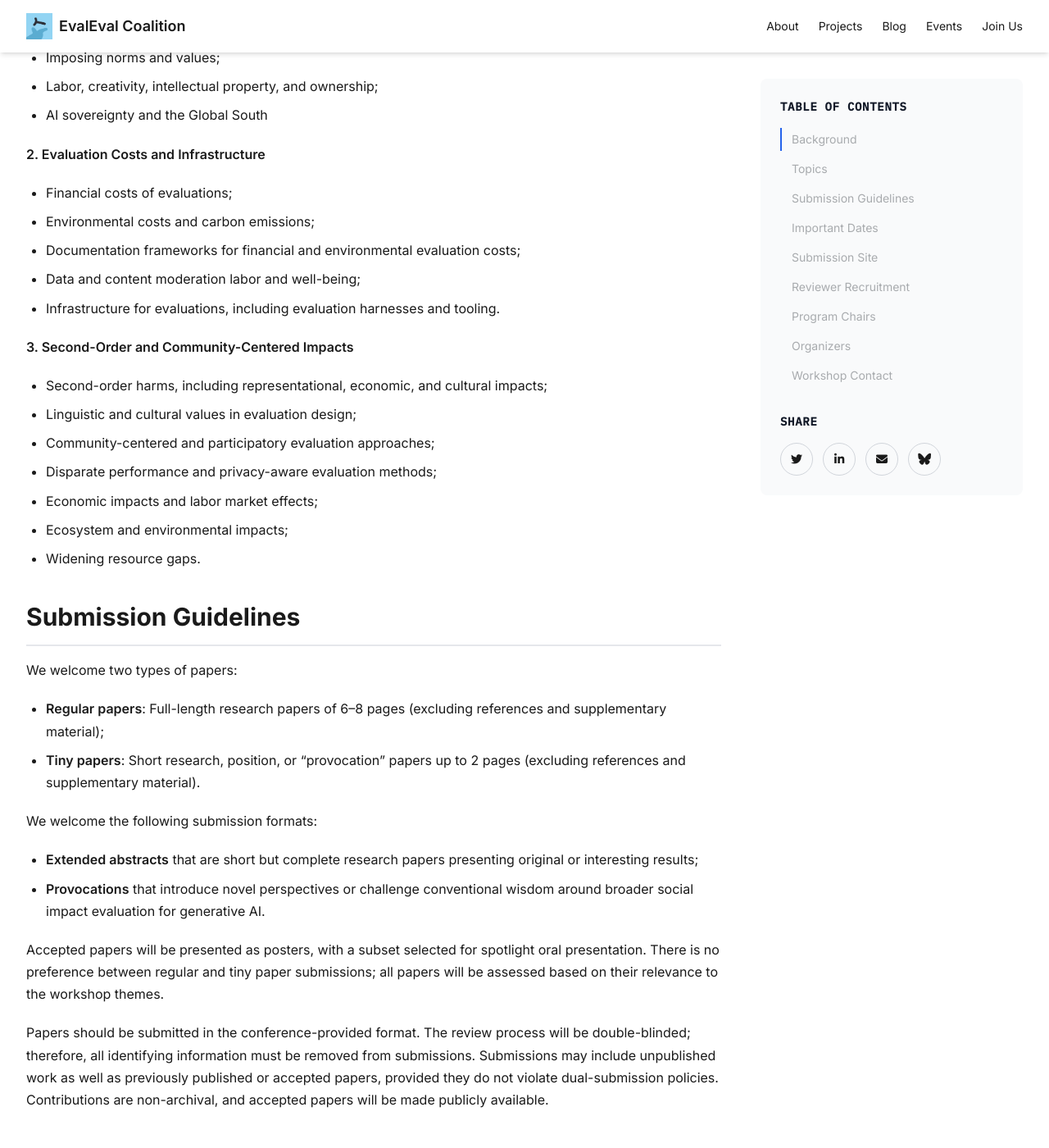
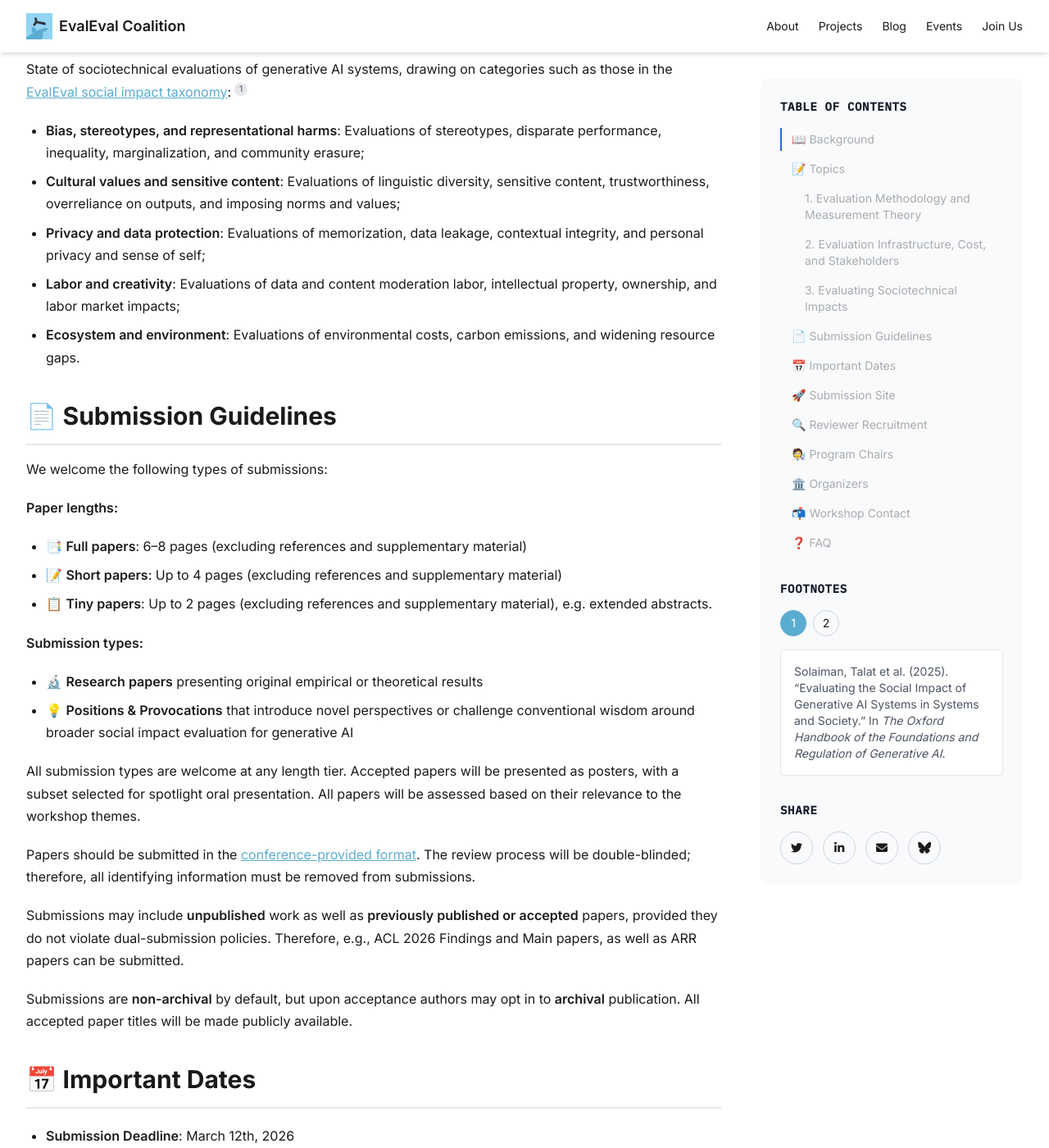
Before and after one commit to evaleval/evaleval.github.io, a Jekyll site: the page built from _events/2026-acl-workshop.md, in a window 1280 px wide and 1400 px high, scrolled down 1511 px. Shown: the whole window at 82% size. Built offline with Jekyll 4.4.1, drawn with Linux system fonts in a browser that asks for light colours; nearby versions of some CDN libraries; some of the changed text lies outside the part shown.

Commit message:
update ACL workshop CFP

```diff
--- a/_events/2026-acl-workshop.md
+++ b/_events/2026-acl-workshop.md
@@ -2,7 +2,7 @@
 layout: event
 title: 2026 ACL Workshop on Evaluating AI in Practice
 subtitle: Methodological Rigor, Sociotechnical Perspectives, and Community Collaborations
-team: Ichhya Pant, Jennifer Mickel, Jan Batzner
+team: Mubashara Akhtar, Jan Batzner, Leshem Choshen, Avijit Ghosh, Usman Gohar, Jennifer Mickel, Ichhya Pant, Zeerak Talat
 status: active
 order: 1
 category: Organization
@@ -13,72 +13,62 @@ description:  |
   This workshop focuses on AI evaluation in practice, centering the tensions and collaborations between model developers and evaluation researchers and aims to surface practical insights from across the evaluation ecosystem.
 ---
 
-## Background
-As Generative AI systems are increasingly integrated into real-world products and decision-making pipelines, evaluation has become a central yet challenging component of responsible AI development. While evaluation research has advanced rapidly, gaps persist between research and practice: model developers often prioritize scalability and integration into development workflows, while evaluation researchers emphasize rigor, validity, and sociotechnical considerations. Recent work by [Reuel et al.][1] from the EvalEval coalition mapping first- and third-party social impact evaluations shows a clear division of labor, where developers underreport or deprioritize key impacts such as environmental costs, data provenance, and labor practices, while third-party evaluators provide broader but necessarily incomplete coverage, leaving critical gaps in accountability and comparability.
+## 📖 Background
+As Generative AI systems are increasingly integrated into real-world products and decision-making pipelines, evaluation has become a central yet challenging component of responsible AI development.[^1] While evaluation research has advanced rapidly, gaps persist between research and practice: model developers often prioritize scalability and integration into development workflows, while evaluation researchers emphasize rigor, validity, and sociotechnical considerations. [The EvalEval coalition's multi author effort](https://arxiv.org/abs/2511.05613) mapping first- and third-party social impact evaluations shows a clear division of labor, where developers underreport or deprioritize key impacts such as environmental costs, data provenance, and labor practices, while third-party evaluators provide broader but necessarily incomplete coverage, leaving critical gaps in accountability and comparability.[^2]
 
 This workshop focuses on AI evaluation in practice, centering the tensions and collaborations between model developers and evaluation researchers. Through a call for papers on contemporary challenges spanning methodological rigor, sociotechnical perspectives, scalability, community-informed evaluation, and real-world use alongside invited panels, the workshop aims to surface practical insights from across the evaluation ecosystem. The workshop will also host a shared task to foster collaborative development of a robust Evaluation Cards framework, encouraging shared infrastructure and actionable evaluation practices.
 
-## Topics
+## 📝 Topics
 
 Themes for submission include, but are not limited to:
 
-**1. Evaluation Foundations and Validity**
+### 1. Evaluation Methodology and Measurement Theory
 
-- Conceptualization and operationalization issues in evaluations of generative AI;
-- Construct and context validity of existing evaluations;
-- Reliability, robustness, consistency, and generalization of evaluation methods;
-- Ethical and consequential validity of evaluations;
-- State of sociotechnical evaluations including but not limited to the following categories from [Solaiman et al. 2025][2];
-- Bias, stereotypes, and representational harms;
-- Cultural values and sensitive content;
-- Disparate performance across populations and contexts;
-- Trustworthiness, autonomy, and overreliance on model outputs;
-- Trust in media and information ecosystems;
-- Privacy, data protection, and personal sense of self;
-- Inequality, marginalization, community erasure, and violence;
-- Long-term amplification and embedding of marginalization;
-- Concentration of authority, militarization, surveillance, and weaponization;
-- Imposing norms and values;
-- Labor, creativity, intellectual property, and ownership;
-- AI sovereignty and the Global South
+* **Conceptualization**: Operationalization and construct definition issues in evaluations of generative AI;
+* **Validity**: Construct, convergent, and discriminant validity of existing evaluations;
+* **Reliability**: Robustness, consistency, and generalizability of evaluation methods;
+* **Metrics**: Design, selection, and limitations of evaluation metrics, benchmarks, and scoring methods;
+* **Reproducibility**: Cross-model and cross-context reproducibility, standardization, and aggregation of evaluation results.
+
+### 2. Evaluation Infrastructure, Cost, and Stakeholders
+
+* **Infrastructure**: Evaluation harnesses, tooling, platforms, and scalability of evaluation setups;
+* **Financial costs**: Monetary costs of evaluations and documentation frameworks for tracking them;
+* **Documentation**: Transparency and reporting standards for evaluation processes and their limitations;
+* **Stakeholders**: Who evaluates, the relationship between evaluators and system developers, and the role of independent and third-party audits.
+
+### 3. Evaluating Sociotechnical Impacts
+
+State of sociotechnical evaluations of generative AI systems, drawing on categories such as those in the [EvalEval social impact taxonomy](https://zeerak.org/papers/Evaluating_the_Social_Impact_of_Generative_AI_Systems_in_Systems_and_Society__preprint_.pdf):<sup><a href="#fn:1">1</a></sup>
+
+* **Bias, stereotypes, and representational harms**: Evaluations of stereotypes, disparate performance, inequality, marginalization, and community erasure;
+* **Cultural values and sensitive content**: Evaluations of linguistic diversity, sensitive content, trustworthiness, overreliance on outputs, and imposing norms and values;
+* **Privacy and data protection**: Evaluations of memorization, data leakage, contextual integrity, and personal privacy and sense of self;
+* **Labor and creativity**: Evaluations of data and content moderation labor, intellectual property, ownership, and labor market impacts;
+* **Ecosystem and environment**: Evaluations of environmental costs, carbon emissions, and widening resource gaps.
 
 
-**2. Evaluation Costs and Infrastructure**
+## 📄 Submission Guidelines
+We welcome the following types of submissions:
 
-- Financial costs of evaluations;
-- Environmental costs and carbon emissions;
-- Documentation frameworks for financial and environmental evaluation costs;
-- Data and content moderation labor and well-being;
-- Infrastructure for evaluations, including evaluation harnesses and tooling.
+**Paper lengths:**
+- 📑 **Full papers**: 6–8 pages (excluding references and supplementary material)
+- 📝 **Short papers**: Up to 4 pages (excluding references and supplementary material)
+- 📋 **Tiny papers**: Up to 2 pages (excluding references and supplementary material), e.g. extended abstracts.
 
-**3. Second-Order and Community-Centered Impacts**
+**Submission types:**
+- 🔬 **Research papers** presenting original empirical or theoretical results
+- 💡 **Positions & Provocations** that introduce novel perspectives or challenge conventional wisdom around broader social impact evaluation for generative AI
 
-- Second-order harms, including representational, economic, and cultural impacts;
-- Linguistic and cultural values in evaluation design;
-- Community-centered and participatory evaluation approaches;
-- Disparate performance and privacy-aware evaluation methods;
-- Economic impacts and labor market effects;
-- Ecosystem and environmental impacts;
-- Widening resource gaps.
+All submission types are welcome at any length tier. Accepted papers will be presented as posters, with a subset selected for spotlight oral presentation. All papers will be assessed based on their relevance to the workshop themes.
 
+Papers should be submitted in the [conference-provided format](https://github.com/acl-org/acl-style-files). The review process will be double-blinded; therefore, all identifying information must be removed from submissions.
 
-## Submission Guidelines
-We welcome two types of papers:
-- **Regular papers**: Full-length research papers of 6–8 pages (excluding references and supplementary material);
-- **Tiny papers**: Short research, position, or “provocation” papers up to 2 pages (excluding references and supplementary material).
+Submissions may include **unpublished** work as well as **previously published or accepted** papers, provided they do not violate dual-submission policies. Therefore, e.g., ACL 2026 Findings and Main papers, as well as ARR papers can be submitted.
 
+Submissions are **non-archival** by default, but upon acceptance authors may opt in to **archival** publication. All accepted paper titles will be made publicly available.
 
-We welcome the following submission formats:
-- **Extended abstracts** that are short but complete research papers presenting original or interesting results;
-- **Provocations** that introduce novel perspectives or challenge conventional wisdom around broader social impact evaluation for generative AI.
-
-
-Accepted papers will be presented as posters, with a subset selected for spotlight oral presentation. There is no preference between regular and tiny paper submissions; all papers will be assessed based on their relevance to the workshop themes.
-
-Papers should be submitted in the conference-provided format. The review process will be double-blinded; therefore, all identifying information must be removed from submissions.
-Submissions may include unpublished work as well as previously published or accepted papers, provided they do not violate dual-submission policies. Contributions are non-archival, and accepted papers will be made publicly available.
-
-## Important Dates
+## 📅 Important Dates
 - **Submission Deadline**: March 12th, 2026
 - **Notification of Acceptance**: April 28, 2026
 - **Camera-ready paper due**: May 14, 2026
@@ -88,15 +78,14 @@ Submissions may include unpublished work as well as previously published or acce
 All deadlines are specified in Anywhere on Earth (AoE).
 
 
-## Submission Site
-
-Submissions may be made via [OpenReview][3]
+## 🚀 Submission Site
+All submissions to may be [made via OpenReview](https://openreview.net/group?id=aclweb.org/ACL/2026/Workshop/EvalEval).
 
 
-## Reviewer Recruitment
+## 🔍 Reviewer Recruitment
 To support a fair, high-quality, and sustainable review process, we adopt a reciprocal reviewer recruitment expectation. Authors submitting papers to the workshop will be expected to serve as reviewers, helping ensure sufficient reviewing capacity and timely feedback for all submissions. This expectation must be clearly indicated during paper submission through the OpenReview system.
 
-## Program Chairs
+## 🧑‍🔬 Program Chairs
 - Mubashara Akhtar, ETH Zurich & ETH AI Center
 - Jan Batzner, Weizenbaum Institute, Technical University Munich
 - Leshem Choshen, MIT, IBM Research, MIT-IBM Watson AI Lab
@@ -107,16 +96,32 @@ To support a fair, high-quality, and sustainable review process, we adopt a reci
 - Zeerak Talat, University of Edinburgh
 
 
-## Organizers
-EvalEval Coalition
+## 🏛️ Organizers
+[EvalEval Coalition](/about/)
 
 
-## Workshop Contact
-- Ichhya Pant: ipant@gwu.edu
-- Jennifer Mickel: jamickel@utexas.edu
-- Jan Batzner: jan.batzner@weizenbaum-institut.de
+## 📬 Workshop Contact
+- Ichhya Pant: [ipant@gwu.edu](mailto:ipant@gwu.edu)
+- Jennifer Mickel: [jamickel@utexas.edu](mailto:jamickel@utexas.edu)
+- Jan Batzner: [jan.batzner@weizenbaum-institut.de](mailto:jan.batzner@weizenbaum-institut.de)
 
 
-[1]: https://arxiv.org/abs/2511.05613
-[2]: https://academic.oup.com/edited-volume/59908/chapter/544536706
-[3]: https://openreview.net/group?id=aclweb.org/ACL/2026/Workshop/EvalEval
+## ❓ FAQ
+**I'm waiting for my ARR decision — can I still submit to EvalEval?**
+Yes! If your paper is later accepted at ACL, you would simply choose our non-archival option.
+
+**Can I also submit in the ICML format?**
+No, please use the [ARR formatting](https://github.com/acl-org/acl-style-files).
+
+**Can I attend this workshop online?**
+The workshop is in-person at ACL 2026 in San Diego. At least one author of each accepted paper must present on-site.
+
+**My position paper is 6 pages. Does that work?**
+Yes, all submission types (research and positions/provocations) are welcome at any of the three length tiers.
+
+**What makes a good position paper?**
+We had great success with positions at our last NeurIPS workshop! For instance, [Cintaqia et al. (2025):](https://neurips.cc/virtual/2025/loc/san-diego/poster/121948) *Stop the Nonconsensual Use of Nude Images in Research* — first presented at EvalEval, then a full NeurIPS position! Congratulations!
+
+
+[^1]: Solaiman, Talat et al. (2025). "Evaluating the Social Impact of Generative AI Systems in Systems and Society." In *The Oxford Handbook of the Foundations and Regulation of Generative AI*.
+[^2]: Reuel, Ghosh, Chim et al. (2025). "Who Evaluates AI's Social Impacts? Mapping Coverage and Gaps in First and Third Party Evaluations." Preprint.
```
